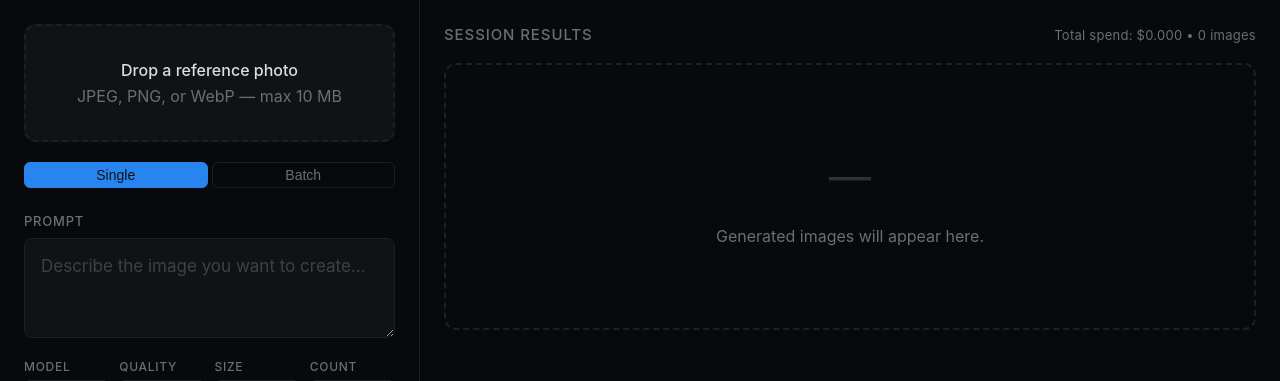
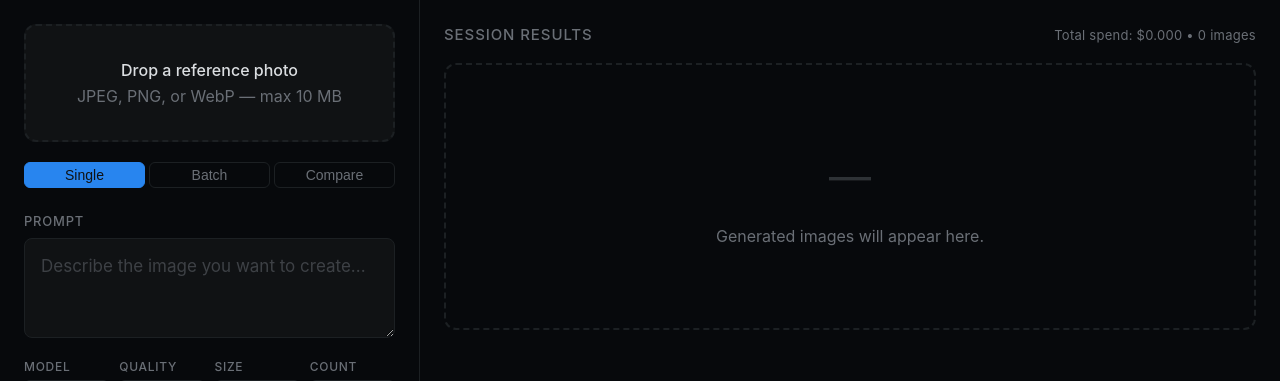
Before and after one commit to sayershuang-ship-it/image-app, a Flask app: page /studio in a window 1280 px wide. Shown: the part 52-433 px from the top of the page. Run offline with Flask 2, Linux system fonts and the light colour scheme; data that the repository does not hold is empty; some libraries are stand-ins or nearby versions.

Commit message:
feat: studio compare mode toggle, model picker, and cost badge

```diff
--- a/templates/studio.html
+++ b/templates/studio.html
@@ -489,6 +489,17 @@
 .batch-item .bp-status.failed { background: var(--danger); }
 .batch-item .bp-prompt { color: var(--muted); flex: 1; overflow: hidden; text-overflow: ellipsis; white-space: nowrap; }
 
+/* ── Compare mode ─────────────────────────────────────── */
+.compare-area { display: none; flex-direction: column; gap: 6px; }
+.compare-area.visible { display: flex; }
+.compare-models { display: flex; flex-wrap: wrap; gap: 6px 14px; font-size: 14px; }
+.compare-models label { display: flex; align-items: center; gap: 6px; cursor: pointer; }
+.compare-grid { grid-column: 1/-1; display: grid; gap: 12px; }
+.compare-col { display: flex; flex-direction: column; gap: 8px; min-width: 0; }
+.compare-col-head { font-size: 14px; display: flex; flex-direction: column; gap: 2px; }
+.compare-col-head .cc-meta, .compare-col .cc-usage { font-size: 12px; color: var(--muted); }
+.compare-col img { width: 100%; border-radius: var(--radius); }
+
 @media (max-width: 860px) {
   .workspace { flex-direction: column; }
   .panel-left {
@@ -520,6 +531,7 @@
       <div class="mode-toggle" style="margin-bottom:4px">
         <button class="mode-btn active" id="mode-single">Single</button>
         <button class="mode-btn" id="mode-batch">Batch</button>
+        <button class="mode-btn" id="mode-compare">Compare</button>
       </div>
 
       <div class="prompt-area" id="single-area">
@@ -532,6 +544,12 @@
         <label for="batch-input">Batch Prompts</label>
         <textarea id="batch-input" placeholder="One prompt per line&#10;a sunset over mountains&#10;a futuristic city in rain&#10;a cat in samurai armor"></textarea>
         <span class="batch-hint">Each line = one image (max 20)</span>
+      </div>
+
+      <div class="compare-area" id="compare-area">
+        <label>Compare Models</label>
+        <div class="compare-models" id="compare-models"></div>
+        <span class="batch-hint">Pick 2–4 models; one image each</span>
       </div>
 
       <div class="controls">
@@ -649,6 +667,9 @@ const modeBatch      = $('#mode-batch');
 const singleArea     = $('#single-area');
 const batchArea      = $('#batch-area');
 const countGroup     = $('#count-group');
+const modeCompare    = $('#mode-compare');
+const compareArea    = $('#compare-area');
+const compareModels  = $('#compare-models');
 const apiBadge = $('#api-badge');
 const toastContainer = $('#toast-container');
 const themeToggle = $('#theme-toggle');
@@ -667,15 +688,36 @@ async function init() {
 // ── Mode toggle ─────────────────────────────────────────
 modeSingle.addEventListener('click', () => setMode('single'));
 modeBatch.addEventListener('click', () => setMode('batch'));
+modeCompare.addEventListener('click', () => setMode('compare'));
 function setMode(m) {
   state.mode = m;
   modeSingle.classList.toggle('active', m === 'single');
   modeBatch.classList.toggle('active', m === 'batch');
-  singleArea.style.display = m === 'single' ? '' : 'none';
+  modeCompare.classList.toggle('active', m === 'compare');
+  singleArea.style.display = m === 'batch' ? 'none' : '';
   batchArea.classList.toggle('visible', m === 'batch');
-  countGroup.style.display = m === 'batch' ? 'none' : '';
+  compareArea.classList.toggle('visible', m === 'compare');
+  countGroup.style.display = m === 'single' ? '' : 'none';
+  modelSelect.closest('.control-group').style.display = m === 'compare' ? 'none' : '';
   suggestionBox.style.display = 'none';
+  updateCostBadge();
   updateButtons();
+}
+
+// ── Compare mode model picker ───────────────────────────
+function renderCompareModels() {
+  const list = Object.values(MODELS || {});
+  compareModels.innerHTML = list.map((m, i) => `
+    <label><input type="checkbox" value="${escAttr(m.id)}" ${i < 2 ? 'checked' : ''} /> ${escHtml(m.name)}</label>`).join('');
+  compareModels.querySelectorAll('input').forEach(cb => cb.addEventListener('change', () => { updateCostBadge(); updateButtons(); }));
+}
+function getCompareModels() {
+  return [...compareModels.querySelectorAll('input:checked')].map(cb => cb.value);
+}
+// Mirror the backend: invalid quality coerces to the model's first quality.
+function compareQualityFor(modelId, quality) {
+  const cfg = MODELS?.[modelId];
+  return cfg && !cfg.qualities.includes(quality) ? cfg.qualities[0] : quality;
 }
 
 // ── Model config (loaded from /api/models, hardcoded fallback) ──
@@ -691,6 +733,7 @@ async function loadModels() {
     modelSelect.value = MODELS[currentModel] ? currentModel : d.models[0].id;
     currentModel = modelSelect.value;
   } catch (_) {}
+  renderCompareModels();
   updateModelOptions();
 }
 
@@ -734,8 +777,8 @@ function validateCustomSize() {
 }
 
 // ── Cost badge ──────────────────────────────────────────
-function calcCost(quality, size, n) {
-  const cfg = MODELS?.[currentModel];
+function calcCost(quality, size, n, modelId = currentModel) {
+  const cfg = MODELS?.[modelId];
   if (!cfg) return 0.042 * n;
   const qualityTable = cfg.cost_table[quality] || {};
   if (qualityTable[size] != null) return qualityTable[size] * n;
@@ -758,9 +801,15 @@ function calcCost(quality, size, n) {
 function updateCostBadge() {
   const quality = qualitySelect.value;
   const size = getCurrentSize();
-  const estimateTag = currentModel.startsWith('gpt-image-2.5') ? ' (est.)' : '';
+  const compareIds = state.mode === 'compare' ? getCompareModels() : [];
+  const estimateTag = (state.mode === 'compare'
+    ? compareIds.some(id => id.startsWith('gpt-image-2.5'))
+    : currentModel.startsWith('gpt-image-2.5')) ? ' (est.)' : '';
   costBadge.title = estimateTag ? 'gpt-image-2.5 pricing not yet published by OpenAI; reusing gpt-image-2 rates as an estimate.' : '';
-  if (state.mode === 'batch') {
+  if (state.mode === 'compare') {
+    const c = compareIds.reduce((s, id) => s + calcCost(compareQualityFor(id, quality), size, 1, id), 0);
+    costBadge.textContent = `~$${c.toFixed(3)}${estimateTag} (${compareIds.length} models)`;
+  } else if (state.mode === 'batch') {
     const lines = (batchInput.value || '').split('\n').filter(l => l.trim()).length;
     const c = calcCost(quality, size, Math.max(lines, 1));
     costBadge.textContent = `~$${c.toFixed(3)}${estimateTag} (${lines} prompts)`;
@@ -924,6 +973,10 @@ function updateButtons() {
     const hasBatch = (batchInput.value || '').split('\n').some(l => l.trim());
     enhanceBtn.disabled = true;
     generateBtn.disabled = !hasBatch || busy || sizeInvalid;
+  } else if (state.mode === 'compare') {
+    const nModels = getCompareModels().length;
+    enhanceBtn.disabled = !(hasPrompt || hasImage) || busy;
+    generateBtn.disabled = !hasPrompt || nModels < 2 || nModels > 4 || busy || sizeInvalid;
   } else {
     enhanceBtn.disabled = !(hasPrompt || hasImage) || busy;
     generateBtn.disabled = !hasPrompt || busy || sizeInvalid;
```
